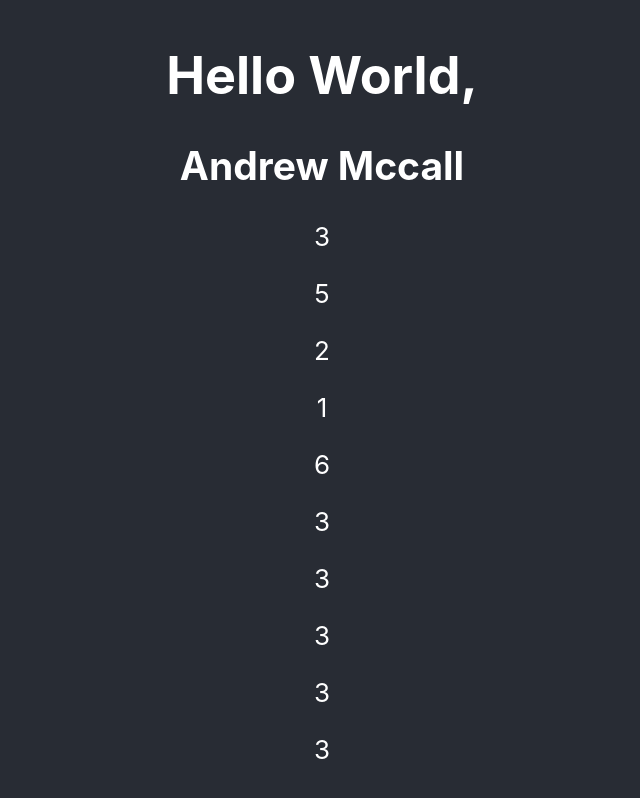
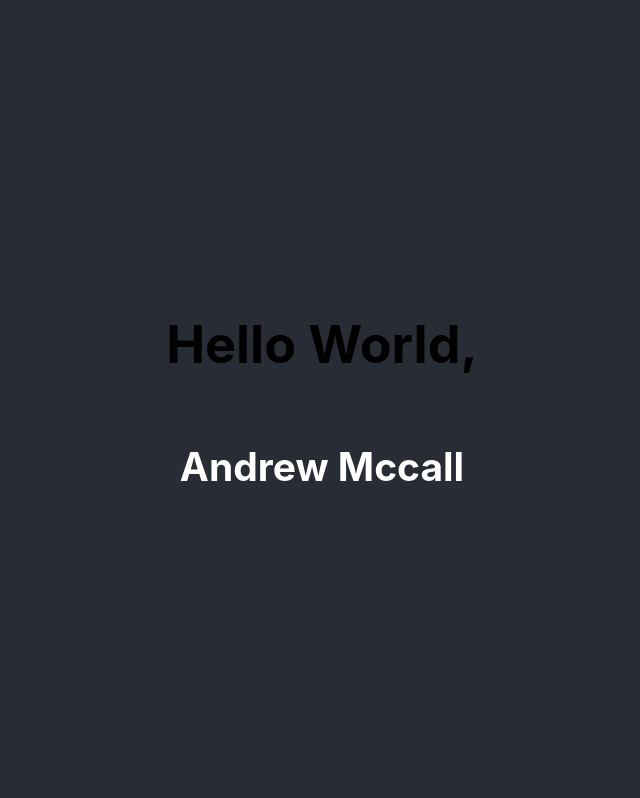
Before and after one commit to Andrew-McCall/ReactDemo, a React (Create React App) app: page / in a window 1280 px wide. Shown: the whole page, without its empty margins (318-958 px from the left). Built offline with nearby package versions, Linux system fonts and the light colour scheme.

Commit message:
Subfolder and Css

```diff
--- a/src/App.js
+++ b/src/App.js
@@ -1,6 +1,6 @@
 import './App.css';
 
-import Element from "./components/helloWorld.jsx"
+import Element from "./components/HelloWorld/helloWorld.jsx"
 
 
 function App() {
--- /dev/null
+++ b/src/components/HelloWorld/helloWorld.css
@@ -0,0 +1,4 @@
+
+.greeting{
+    color: #000000;
+}
--- a/src/components/helloWorld.jsx
+++ b/src/components/HelloWorld/helloWorld.jsx
@@ -1,3 +1,5 @@
+import "./helloWorld.css"
+
 const Element = () => {
 
     const isGreeting = true;
@@ -12,17 +14,17 @@ const Element = () => {
     }
 
     if (isGreeting){
-        return (<div>
-            <h1>Hello World,</h1>
+        return (<>
+            <h1 className="greeting">Hello World,</h1>
             {nameGen()}
-            {lisht.map( (value, index) => <p key={index}>{value}</p> )}
-        </div>);
+            {/* {lisht.map( (value, index) => <p key={index}>{value}</p> )} */}
+        </>);
     }else{
-        return (<div>
+        return (<>
             <h1>Goodbye,</h1>
             <h2>{nameGen()}</h2>
             <p>Nice seeing you!</p>
-        </div>);
+        </>);
     }
 
 }
```
